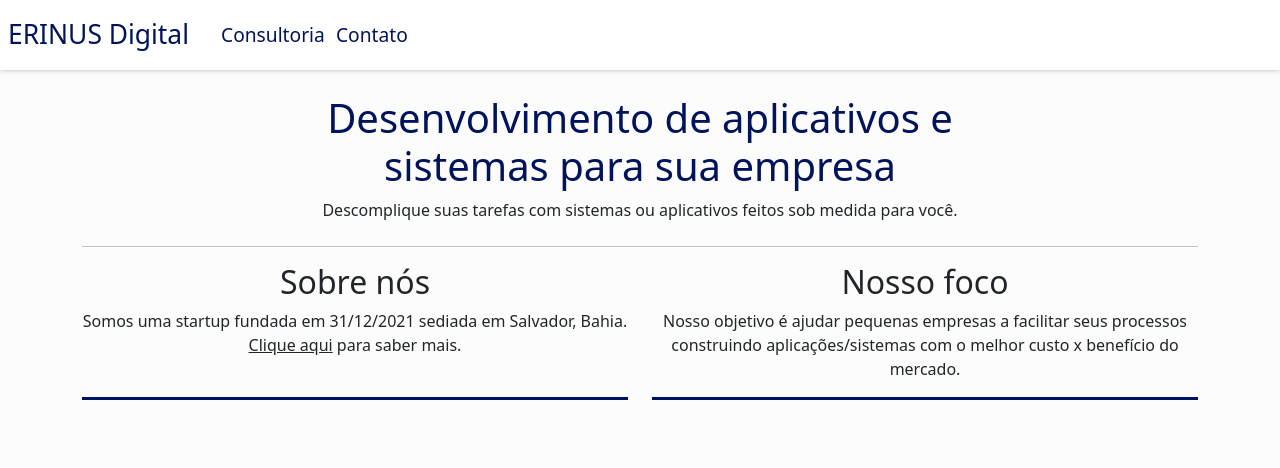
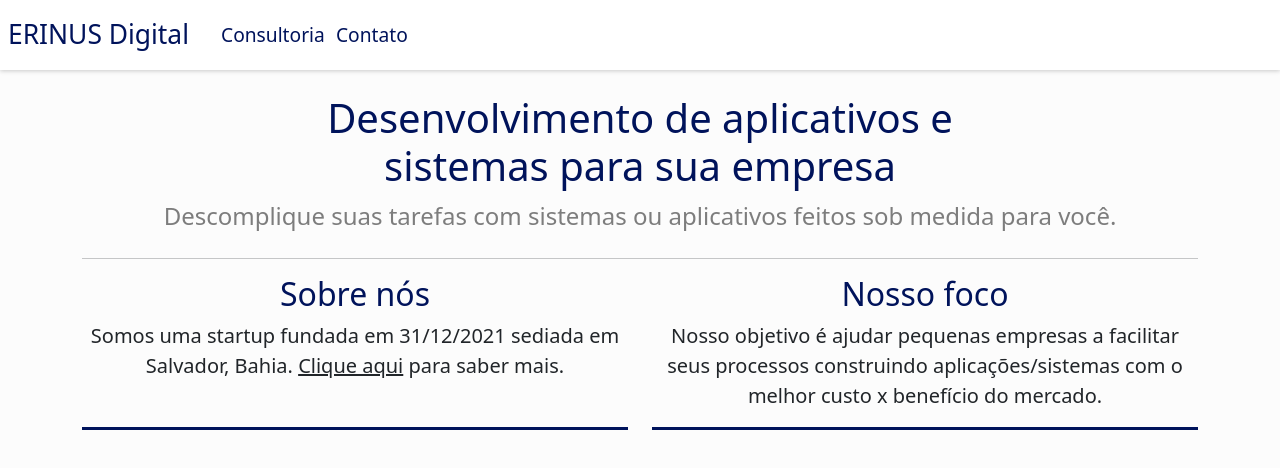
Before and after one commit to IlanSantos/erinus_digital, a Next.js app: page / in a window 1280 px wide. Shown: the top 468 px of the page. Built offline with nearby package versions, Linux system fonts and the light colour scheme; a web font is replaced by a local one.

Commit message:
Corrigido paragrafos em indice

```diff
--- a/pages/index.js
+++ b/pages/index.js
@@ -12,7 +12,7 @@ export default function Home() {
                     <section className="section-presentation mb-4">
                         <Container>
                             <h1>Desenvolvimento de aplicativos e <br /> sistemas para sua empresa</h1>
-                            <p>Descomplique suas tarefas com sistemas ou aplicativos feitos sob medida para você.</p>
+                            <p className="description">Descomplique suas tarefas com sistemas ou aplicativos feitos sob medida para você.</p>
                         </Container>
                     </section>
                     <section >
@@ -21,8 +21,8 @@ export default function Home() {
                             <Row className="g-4 justify-content-between align-items-stretch text-center">
                                 <Col lg="6" md="6" sm="12">
                                     <Card>
-                                        <h2>Sobre nós</h2>
-                                        <p>
+                                        <h2 className="title">Sobre nós</h2>
+                                        <p className="fs-5">
                                             Somos uma startup fundada em 31/12/2021 sediada em Salvador, Bahia.
                                             {' '}<Link href="/sobre"><a>Clique aqui</a></Link> para saber mais.
                                         </p>
@@ -30,8 +30,8 @@ export default function Home() {
                                 </Col>
                                 <Col lg="6" md="6" sm="12">
                                     <Card>
-                                        <h2>Nosso foco</h2>
-                                        <p>
+                                        <h2 className="title">Nosso foco</h2>
+                                        <p className="fs-5">
                                             Nosso objetivo é ajudar pequenas empresas a facilitar seus processos construindo
                                             aplicações/sistemas com o melhor custo x benefício do mercado.
                                         </p>
```
